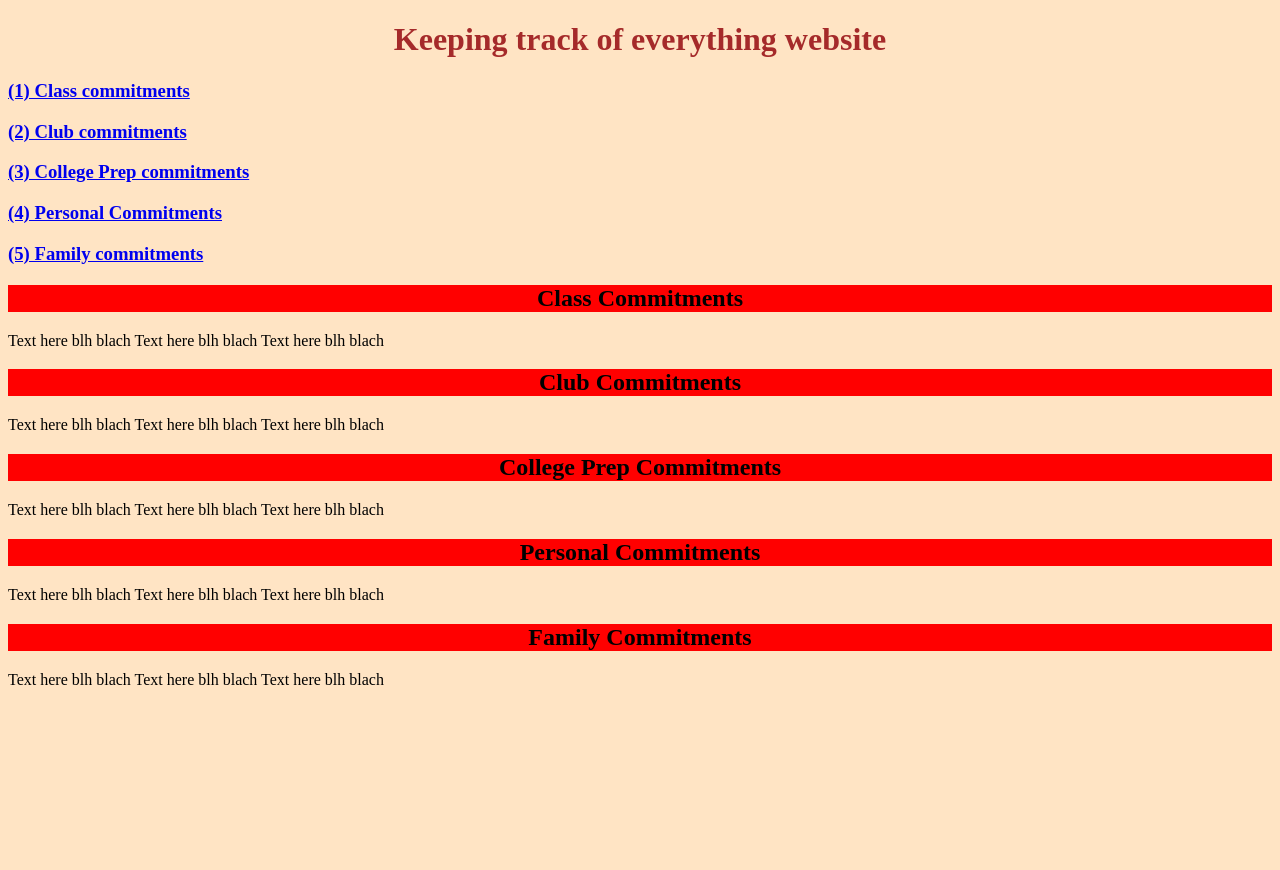
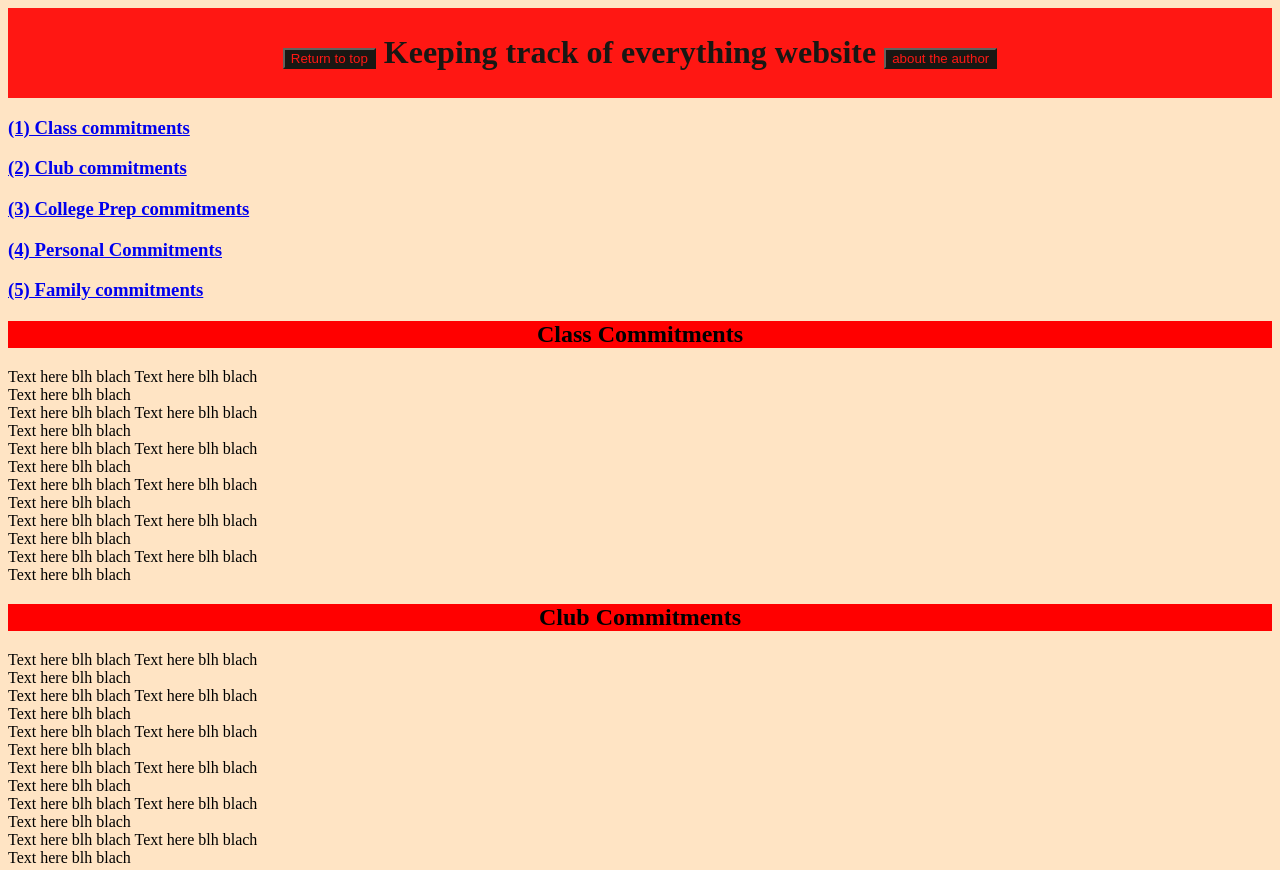
Before and after one commit to marianagarz/FirstWebsite, a plain HTML site: page index.html in a window 1280 px wide. Shown: the top 870 px of the page. Before the commit the page ends 800 px from the top, so only its background shows below. Drawn offline with Linux system fonts and the light colour scheme.

Commit message:
Links mostly up- skeleton

```diff
--- a/index.html
+++ b/index.html
@@ -9,13 +9,22 @@
   </head>
 
   <body>
-    <center>
-      <h1> Keeping track of everything website </h1>
-	</center>
 
-	<h3><a href='#Class Commitments' >
-	    (1) Class commitments </h3>
-		</a>
+	  <div id="myTitle">
+      <h1>
+  	    <button class="button"> <a id="button1" href='#start'> Return to top</a></button>
+		Keeping track of everything website
+		<button class="button"><a id="button2" href='schedule'> about the author</a></button>
+	  </h1>
+	  </div>
+
+
+
+	<div id= "start">
+	  <h3><a href='#Class Commitments' >
+	      (1) Class commitments </h3>
+		  </a>
+	</div>
 	<h3><a href='#Club Commitments'>
 	    (2) Club commitments </h3>
 		</a>
@@ -34,7 +43,12 @@
 	  <h2> Class Commitments </h2>
 	  </center>
 	  <p>
-	    Text here blh blach Text here blh blach Text here blh blach
+	    Text here blh blach Text here blh blach <br> Text here blh blach<br>
+        Text here blh blach Text here blh blach <br> Text here blh blach <br>
+		Text here blh blach Text here blh blach <br> Text here blh blach <br>
+		Text here blh blach Text here blh blach <br> Text here blh blach<br>
+        Text here blh blach Text here blh blach <br> Text here blh blach <br>
+		Text here blh blach Text here blh blach <br> Text here blh blach <br>
 	  </p>
 	</div>
 
@@ -43,7 +57,12 @@
 	  <h2> Club Commitments </h2>
 	  </center>
 	  <p>
-	    Text here blh blach Text here blh blach Text here blh blach
+	    Text here blh blach Text here blh blach <br> Text here blh blach<br>
+        Text here blh blach Text here blh blach <br> Text here blh blach <br>
+		Text here blh blach Text here blh blach <br> Text here blh blach <br>
+		Text here blh blach Text here blh blach <br> Text here blh blach<br>
+        Text here blh blach Text here blh blach <br> Text here blh blach <br>
+		Text here blh blach Text here blh blach <br> Text here blh blach <br>
 	  </p>
 	</div>
 
@@ -52,7 +71,12 @@
 	  <h2> College Prep Commitments </h2>
 	  </center>
 	  <p>
-	    Text here blh blach Text here blh blach Text here blh blach
+	    Text here blh blach Text here blh blach <br> Text here blh blach<br>
+        Text here blh blach Text here blh blach <br> Text here blh blach <br>
+		Text here blh blach Text here blh blach <br> Text here blh blach <br>
+		Text here blh blach Text here blh blach <br> Text here blh blach<br>
+        Text here blh blach Text here blh blach <br> Text here blh blach <br>
+		Text here blh blach Text here blh blach <br> Text here blh blach <br>
 	  </p>
 	</div>
 
@@ -61,7 +85,12 @@
 	  <h2> Personal  Commitments </h2>
 	  </center>
 	  <p>
-	    Text here blh blach Text here blh blach Text here blh blach
+	    Text here blh blach Text here blh blach <br> Text here blh blach<br>
+        Text here blh blach Text here blh blach <br> Text here blh blach <br>
+		Text here blh blach Text here blh blach <br> Text here blh blach <br>
+		Text here blh blach Text here blh blach <br> Text here blh blach<br>
+        Text here blh blach Text here blh blach <br> Text here blh blach <br>
+		Text here blh blach Text here blh blach <br> Text here blh blach <br>
 	  </p>
 	</div>
 
@@ -70,7 +99,12 @@
 	  <h2> Family  Commitments </h2>
 	  </center>
 	  <p>
-	    Text here blh blach Text here blh blach Text here blh blach
+	   Text here blh blach Text here blh blach <br> Text here blh blach<br>
+        Text here blh blach Text here blh blach <br> Text here blh blach <br>
+		Text here blh blach Text here blh blach <br> Text here blh blach <br>
+		Text here blh blach Text here blh blach <br> Text here blh blach<br>
+        Text here blh blach Text here blh blach <br> Text here blh blach <br>
+		Text here blh blach Text here blh blach <br> Text here blh blach <br>
 	  </p>
 	</div>
 
--- a/style.css
+++ b/style.css
@@ -3,9 +3,38 @@
 }
 
 h1{
-	color: brown;
+	color: black;
+	background-color: red;
 }
 
+.button{
+	color: red;
+	cursor: pointer;
+	background-color: black;
+}
+#button1{
+	text-decoration: none;
+	color: red;
+	cursor: pointer;
+	background-color: black;
+}
+
+#button2{
+	text-decoration: none;
+	color: red;
+	cursor: pointer;
+	background-color: black;
+}
+#myTitle{
+	position: sticky;
+	opacity: 90%;
+	top: 0px;
+	text-align: center;
+	background-color:red;
+	padding-top: 5px;
+	padding-bottom: 5px;
+}
+}
 
 .Major-Heading{
 	color: hotpink !important;
```
